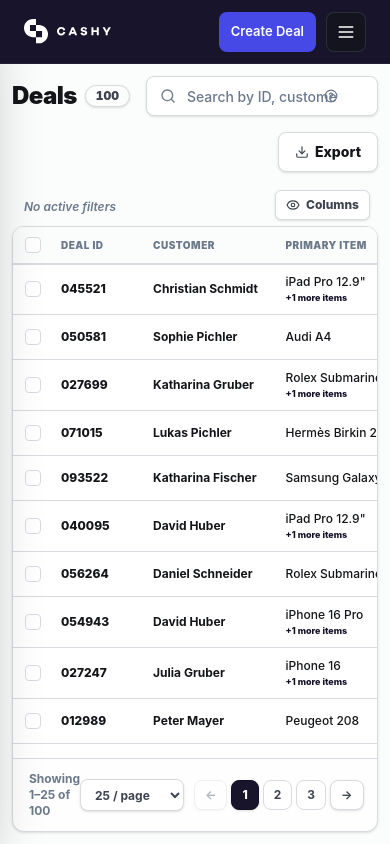
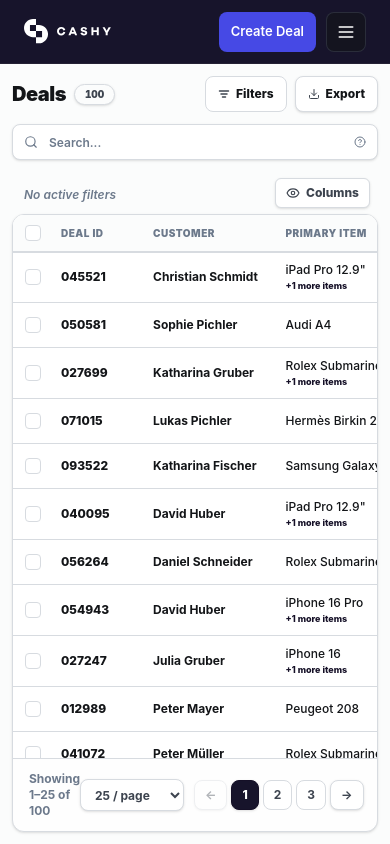
Before and after one commit to SarvarthDevelopers/cashy-mockup, a React (Vite) app: page /deals in a window 390 px wide. Built offline with nearby package versions, Linux system fonts and the light colour scheme.

Commit message:
Optimize mobile Deals layout, implement full-screen mobile filter drawer, and fix mobile navigation scroll shift in DealWizardModal

```diff
--- a/src/components/Deals/DealsToolbar.tsx
+++ b/src/components/Deals/DealsToolbar.tsx
@@ -16,6 +16,9 @@ interface DealsToolbarProps {
   onRetryBulk?: () => void;
   exportStatus?: 'idle' | 'processing' | 'success' | 'error';
   exportProgress?: number;
+  // Mobile filter toggle props
+  onToggleFilter?: () => void;
+  activeFiltersCount?: number;
 }
 
 export function DealsToolbar({
@@ -31,6 +34,8 @@ export function DealsToolbar({
   onRetryBulk,
   exportStatus = 'idle',
   exportProgress = 0,
+  onToggleFilter,
+  activeFiltersCount = 0,
 }: DealsToolbarProps) {
   // Local debounced state
   const [localSearch, setLocalSearch] = useState(searchQuery);
@@ -52,10 +57,147 @@ export function DealsToolbar({
 
   return (
     <div className="flex flex-col gap-3 w-full" role="toolbar" aria-label="Deals toolbar controls">
-      {/* Main toolbar row */}
-      <div className="flex flex-col lg:flex-row lg:items-center lg:justify-between gap-4">
+
+      {/* Mobile view layout (hidden on md and up) */}
+      <div className="flex flex-col gap-3 md:hidden w-full">
+        {/* Row 1: Title & Actions (Filter + Export) */}
+        <div className="flex items-center justify-between w-full">
+          {/* Left: Title + Count Badge */}
+          <div className="flex items-center gap-2">
+            <h1 className="text-xl font-black text-[var(--text-primary)] leading-none tracking-tight">Deals</h1>
+            <span className="text-[10px] font-black tabular-nums bg-[var(--background-secondary)] text-[var(--text-subtle)] border border-[var(--border-subtle)] px-2.5 py-0.5 rounded-full shadow-sm">
+              {totalResults}
+            </span>
+          </div>
+
+          {/* Right: Actions */}
+          <div className="flex items-center gap-2">
+            {/* Filter Toggle Button */}
+            <button
+              onClick={onToggleFilter}
+              className={`h-9 px-3 text-xs font-extrabold rounded-lg border transition-all flex items-center gap-1.5 cursor-pointer focus:outline-none ${
+                activeFiltersCount > 0
+                  ? 'bg-[var(--background-brand-subtle)] border-[var(--border-brand)] text-[var(--text-brand)] font-black'
+                  : 'bg-[var(--background-primary)] border-[var(--border-subtle)] text-[var(--text-primary)] hover:bg-[var(--background-secondary)]'
+              }`}
+            >
+              <svg width="12" height="12" viewBox="0 0 16 16" fill="none" className={activeFiltersCount > 0 ? 'text-[var(--text-brand)]' : 'text-[var(--text-subtle)]'}>
+                <path d="M2 4h12M4 8h8M6 12h4" stroke="currentColor" strokeWidth="2" strokeLinecap="round" />
+              </svg>
+              <span>Filters</span>
+              {activeFiltersCount > 0 && (
+                <span className="text-[10px] font-black bg-[var(--background-brand-solid)] text-white px-1.5 py-0.5 rounded-full leading-none">
+                  {activeFiltersCount}
+                </span>
+              )}
+            </button>
+
+            {/* Export Button */}
+            <button
+              onClick={onExportAll}
+              disabled={exportStatus === 'processing'}
+              className="h-9 px-3 bg-[var(--background-primary)] border border-[var(--border-subtle)] text-[var(--text-primary)] font-extrabold rounded-lg text-xs hover:bg-[var(--background-secondary)] transition-all shadow-sm flex items-center gap-1.5 cursor-pointer disabled:opacity-50 disabled:pointer-events-none"
+            >
+              {exportStatus === 'processing' ? (
+                <Loader2 size={12} className="animate-spin text-[var(--text-brand)]" />
+              ) : (
+                <Download size={12} className="text-[var(--text-subtle)]" />
+              )}
+              <span>Export</span>
+            </button>
+          </div>
+        </div>
+
+        {/* Row 2: Search Input OR Bulk action bar */}
+        <div className="w-full">
+          {selectedCount > 0 ? (
+            /* Bulk action bar (Full width on mobile) */
+            <div className="flex items-center justify-between w-full px-3 py-1 bg-[var(--background-brand-primary)] border border-[var(--border-brand-subtle)] rounded-lg animate-in fade-in zoom-in-95 duration-200 shadow-sm h-9">
+              <div className="flex items-center gap-2">
+                <span className="text-xs font-black text-[var(--text-brand)]">
+                  {selectedCount} selected
+                </span>
+              </div>
+
+              <div className="flex items-center gap-2">
+                {bulkActionStatus === 'processing' ? (
+                  <div className="flex items-center gap-1.5">
+                    <Loader2 size={12} className="animate-spin text-[var(--text-brand)]" />
+                    <span className="text-[10px] font-bold text-[var(--text-brand)]">Archiving...</span>
+                  </div>
+                ) : bulkActionStatus === 'error' ? (
+                  <div className="flex items-center gap-1">
+                    <span className="text-[10px] font-bold text-[var(--text-error)] truncate max-w-[100px]" title={bulkErrorMessage}>
+                      {bulkErrorMessage || 'Error'}
+                    </span>
+                    {onRetryBulk && (
+                      <button onClick={onRetryBulk} className="p-0.5 hover:bg-red-100 rounded text-[var(--text-error)]">
+                        <RefreshCw size={10} />
+                      </button>
+                    )}
+                  </div>
+                ) : (
+                  <button
+                    onClick={onBulkArchive}
+                    className="flex items-center gap-1 px-2 py-1 text-[10px] font-black text-white bg-[var(--background-error-solid)] hover:bg-[var(--background-error-solid-hover)] rounded transition-colors shadow-sm focus:outline-none"
+                  >
+                    <Archive size={10} />
+                    <span>Archive Selected</span>
+                  </button>
+                )}
+
+                <div className="w-[1px] h-3.5 bg-[var(--border-brand)]/25" />
+                <button
+                  onClick={onClearSelection}
+                  className="p-1 hover:bg-[var(--background-secondary)] rounded transition-colors text-[var(--text-subtlest)] hover:text-[var(--text-brand)]"
+                >
+                  <X size={12} />
+                </button>
+              </div>
+            </div>
+          ) : (
+            /* Search Input Box (Full width on mobile) */
+            <div className="relative w-full">
+              <span className="absolute left-3 top-1/2 -translate-y-1/2 text-[var(--text-subtlest)] z-10">
+                {isSearching ? (
+                  <Loader2 size={14} className="animate-spin text-[var(--text-brand)]" />
+                ) : (
+                  <Search size={14} />
+                )}
+              </span>
+              <input
+                type="text"
+                value={localSearch}
+                onChange={(e) => setLocalSearch(e.target.value)}
+                placeholder="Search..."
+                className="w-full h-9 pl-9 pr-16 bg-[var(--background-primary)] border border-[var(--border-subtle)] rounded-lg text-xs focus:outline-none focus:border-[var(--border-brand)] focus:ring-2 focus:ring-[var(--border-brand)]/20 transition-all text-[var(--text-primary)] placeholder:text-[var(--text-subtlest)] font-semibold shadow-sm"
+                aria-label="Search index fields"
+              />
+              {localSearch && (
+                <button
+                  onClick={() => { setLocalSearch(''); onSearchChange(''); }}
+                  className="absolute right-8 top-1/2 -translate-y-1/2 p-0.5 hover:bg-[var(--background-secondary)] rounded transition-colors cursor-pointer"
+                  aria-label="Clear search input"
+                >
+                  <X size={12} className="text-[var(--text-subtlest)] hover:text-[var(--text-primary)]" />
+                </button>
+              )}
+              {/* Tooltip Help icon on mobile */}
+              <div className="absolute right-3 top-1/2 -translate-y-1/2 group z-25 flex items-center">
+                <HelpCircle size={12} className="text-[var(--text-subtlest)] cursor-help hover:text-[var(--text-subtle)]" />
+                <div className="absolute bottom-full right-0 mb-2 w-52 hidden group-hover:block bg-[#131518] text-white text-[9px] font-bold p-2.5 rounded-lg shadow-xl border border-[#4c5564] leading-relaxed">
+                  Search across IDs, customer details, status, and timeline notes.
+                </div>
+              </div>
+            </div>
+          )}
+        </div>
+      </div>
+
+      {/* Desktop view layout (hidden on mobile screens) */}
+      <div className="hidden md:flex flex-col lg:flex-row lg:items-center lg:justify-between gap-4">
         {/* Left: Title + Search + Inline Actions */}
-        <div className="flex flex-1 items-center gap-4 min-w-0 flex-wrap md:flex-nowrap">
+        <div className="flex flex-1 items-center gap-4 min-w-0 flex-nowrap">
           <div className="flex items-center gap-2 shrink-0">
             <h1 className="text-2xl font-black text-[var(--text-primary)] leading-none tracking-tight">Deals</h1>
             <span className="text-xs font-black tabular-nums bg-[var(--background-secondary)] text-[var(--text-subtle)] border border-[var(--border-subtle)] px-2.5 py-0.5 rounded-full shadow-sm">
@@ -77,13 +219,13 @@ export function DealsToolbar({
               value={localSearch}
               onChange={(e) => setLocalSearch(e.target.value)}
               placeholder={DEALS_MICROCOPY.search.placeholder}
-              className="w-full h-10 pl-10 pr-10 bg-[var(--background-primary)] border border-[var(--border-subtle)] rounded-lg text-sm focus:outline-none focus:border-[var(--border-brand)] focus:ring-2 focus:ring-[var(--border-brand)]/20 transition-all text-[var(--text-primary)] placeholder:text-[var(--text-subtlest)] font-medium shadow-sm"
+              className="w-full h-10 pl-10 pr-16 bg-[var(--background-primary)] border border-[var(--border-subtle)] rounded-lg text-sm focus:outline-none focus:border-[var(--border-brand)] focus:ring-2 focus:ring-[var(--border-brand)]/20 transition-all text-[var(--text-primary)] placeholder:text-[var(--text-subtlest)] font-medium shadow-sm"
               aria-label="Search index fields"
             />
             {localSearch && (
               <button
                 onClick={() => { setLocalSearch(''); onSearchChange(''); }}
-                className="absolute right-3.5 top-1/2 -translate-y-1/2 p-0.5 hover:bg-[var(--background-secondary)] rounded-md transition-colors cursor-pointer focus:outline-none focus-visible:ring-2 focus-visible:ring-[var(--border-brand)]"
+                className="absolute right-9 top-1/2 -translate-y-1/2 p-0.5 hover:bg-[var(--background-secondary)] rounded-md transition-colors cursor-pointer focus:outline-none focus-visible:ring-2 focus-visible:ring-[var(--border-brand)]"
                 aria-label="Clear search input"
               >
                 <X size={14} className="text-[var(--text-subtlest)] hover:text-[var(--text-primary)]" />
@@ -91,7 +233,7 @@ export function DealsToolbar({
             )}
 
             {/* Premium Hover Help Tooltip */}
-            <div className="absolute right-10 top-1/2 -translate-y-1/2 group z-25 flex items-center">
+            <div className="absolute right-3.5 top-1/2 -translate-y-1/2 group z-25 flex items-center">
               <HelpCircle size={14} className="text-[var(--text-subtlest)] cursor-help hover:text-[var(--text-subtle)]" />
               <div className="absolute bottom-full right-0 mb-2 w-64 hidden group-hover:block bg-[#131518] text-white text-[10px] font-bold p-3 rounded-lg shadow-xl border border-[#4c5564] leading-relaxed animate-in fade-in duration-150">
                 <span className="block text-[9px] text-[var(--text-brand)] uppercase tracking-wider mb-1 font-black">Search Fields</span>
@@ -150,7 +292,7 @@ export function DealsToolbar({
         </div>
 
         {/* Right: Actions */}
-        <div className="flex items-center gap-2.5 shrink-0 self-end lg:self-auto flex-wrap sm:flex-nowrap">
+        <div className="flex items-center gap-2.5 shrink-0 flex-nowrap">
           {/* Export Action */}
           <div className="relative group inline-block">
             <button
--- a/src/pages/DealsPage.tsx
+++ b/src/pages/DealsPage.tsx
@@ -435,6 +435,8 @@ export function DealsPage({ onSelectDeal }: DealsPageProps) {
           onRetryBulk={() => executeBulkAction('archive')}
           exportStatus={exportStatus}
           exportProgress={exportProgress}
+          onToggleFilter={() => setFilterCollapsed(!filterCollapsed)}
+          activeFiltersCount={activePills.length}
         />
 
         {/* Main Grid Viewport */}
```
Also changed, not shown: src/components/DealWizardModal/DealWizardModal.tsx (+15 -8 lines), src/components/Deals/DealsFilterRail.tsx (+21 -5 lines).
